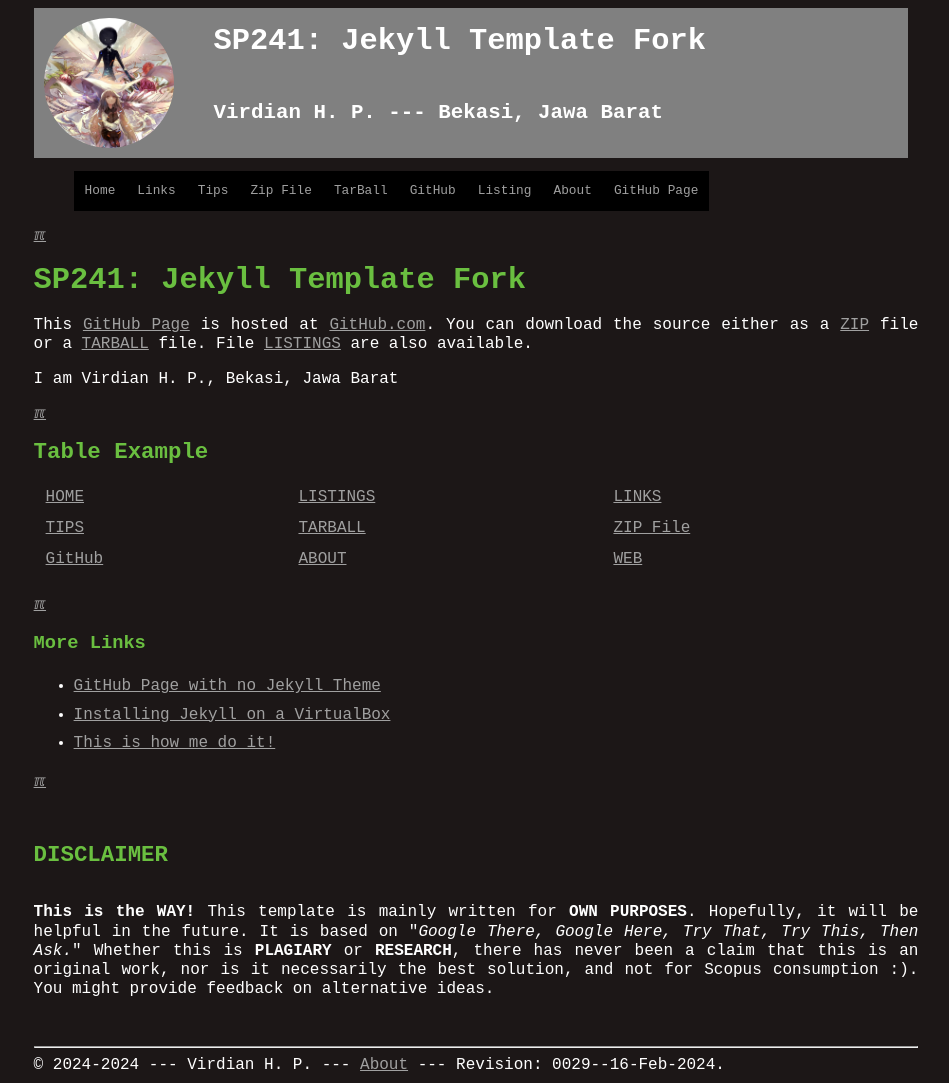
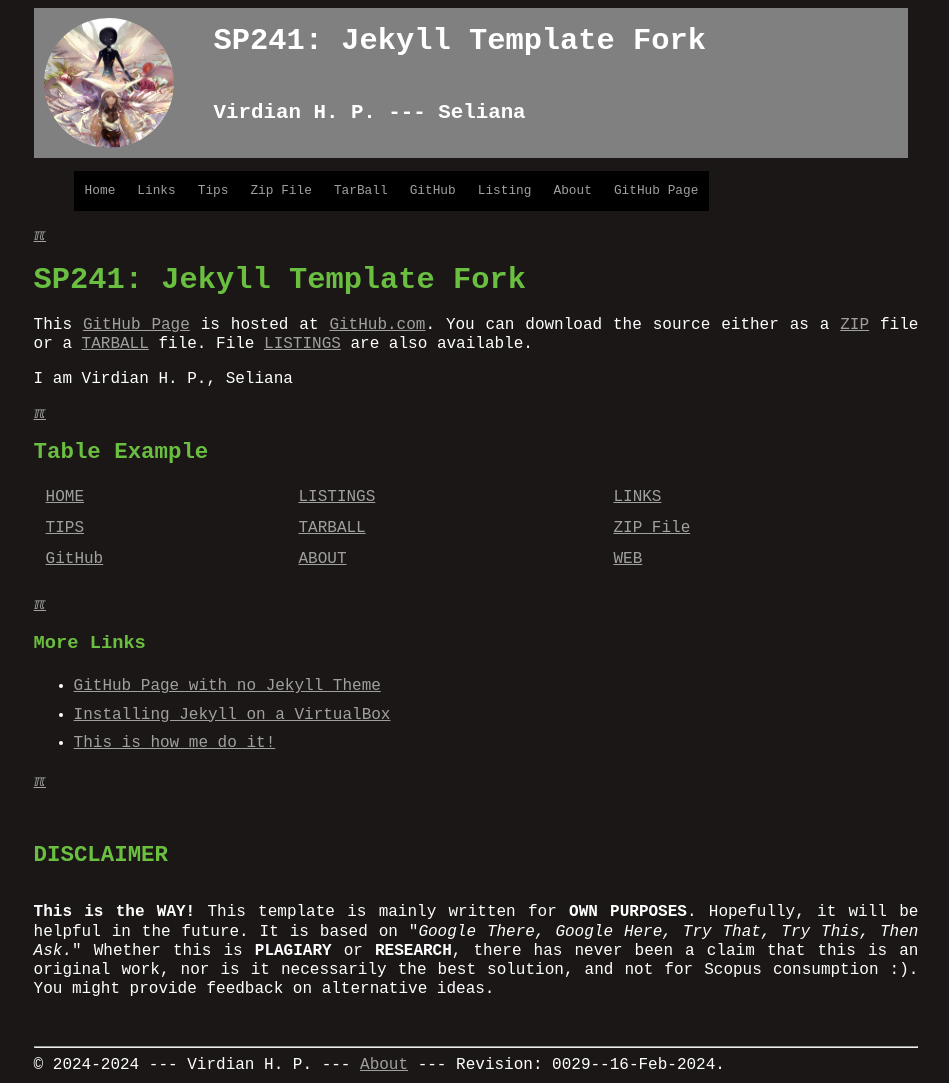
Before and after one commit to virdianhrn/template, a Jekyll site: the page built from index.md, in a window 1280 px wide. Shown: the whole page, without its empty margins (164-1113 px from the left). Built offline with Jekyll 4.4.1, drawn with Linux system fonts in a browser that asks for light colours.

Commit message:
fixed config

```diff
--- a/_config.yml
+++ b/_config.yml
@@ -2,7 +2,7 @@ version:          "0029--16-Feb-2024"
 copyright:        "2024-2024"
 title:            "SP241: Jekyll Template Fork"
 author:           "Virdian H. P."
-address:          "Bekasi, Jawa Barat"
+address:          "Seliana"
 description:
   This is a
   GitHub Page Template description.
```
